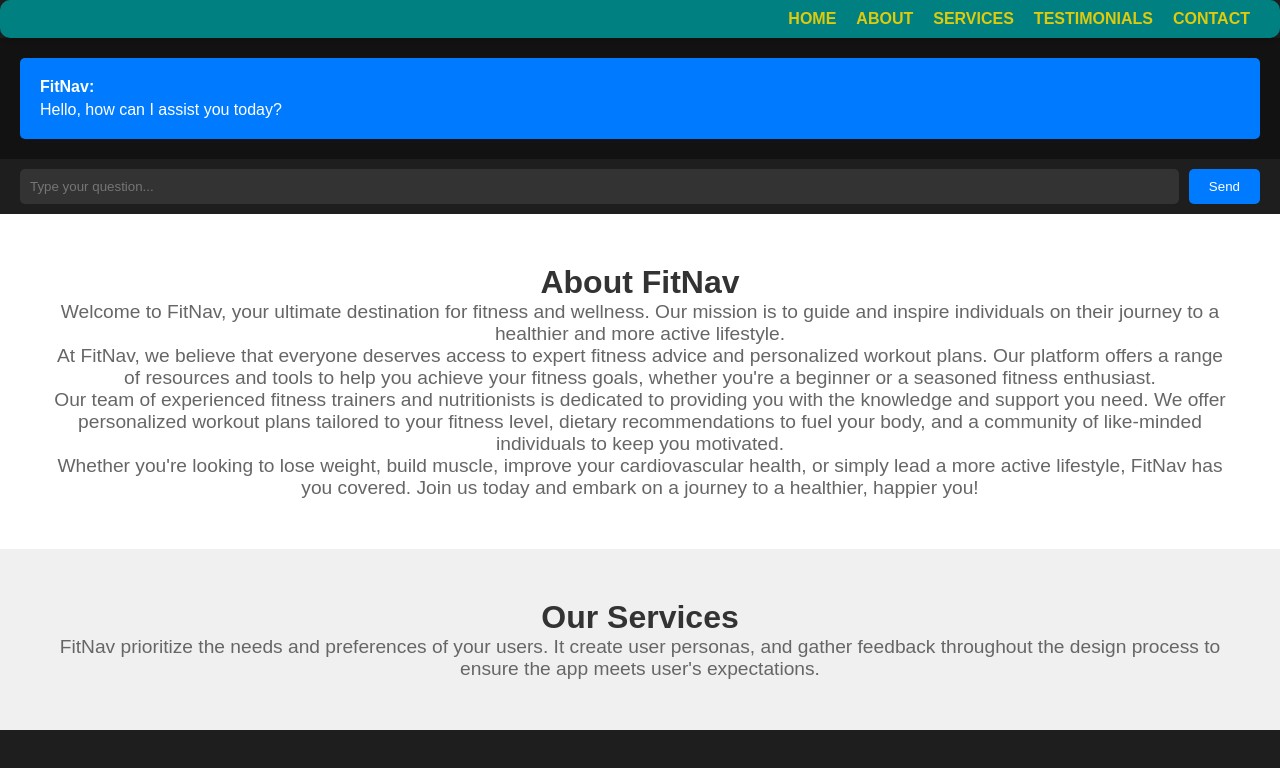
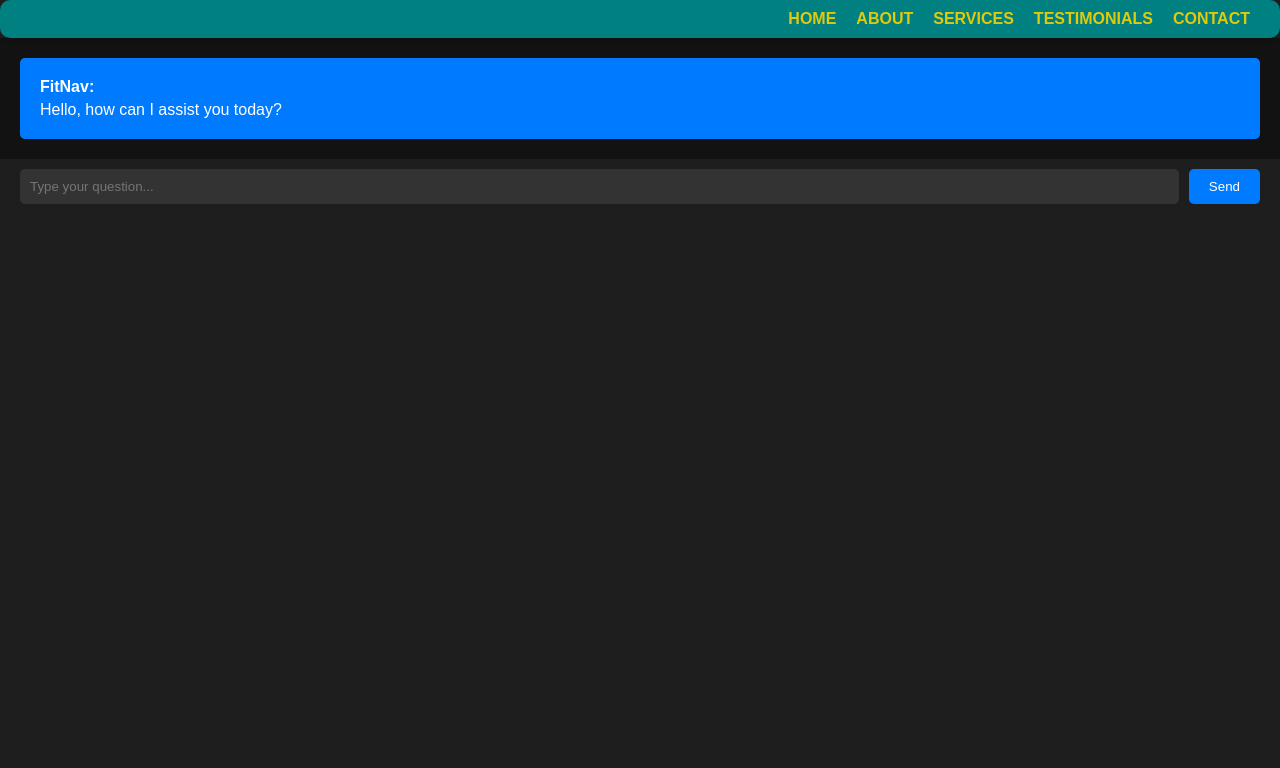
Before and after one commit to iamanishsrivastava/FitNav, a React (Create React App) app: page / in a window 1280 px wide. Shown: the top 768 px of the page. Built offline with nearby package versions, Linux system fonts and the light colour scheme.

Commit message:
no errors

```diff
--- a/src/App.js
+++ b/src/App.js
@@ -4,16 +4,16 @@ import './App.css';
 import React from 'react';
 import Home from './Home.js';
 import Navbar from './Navbar.js';
-import Services from './Services.js';
-import About from './About.js';
+// import Services from './Services.js';
+// import About from './About.js';
 
 function App() {
   return (
     <div className="App">
       <Navbar />
       <Home />
-      <About />
-      <Services />
+      {/* <About />
+      <Services /> */}
     </div>
   );
 }
```
